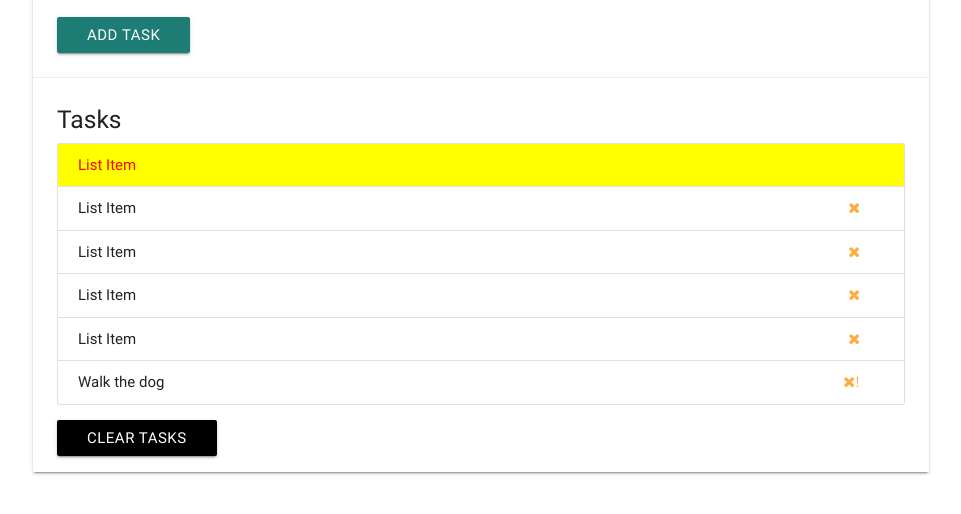
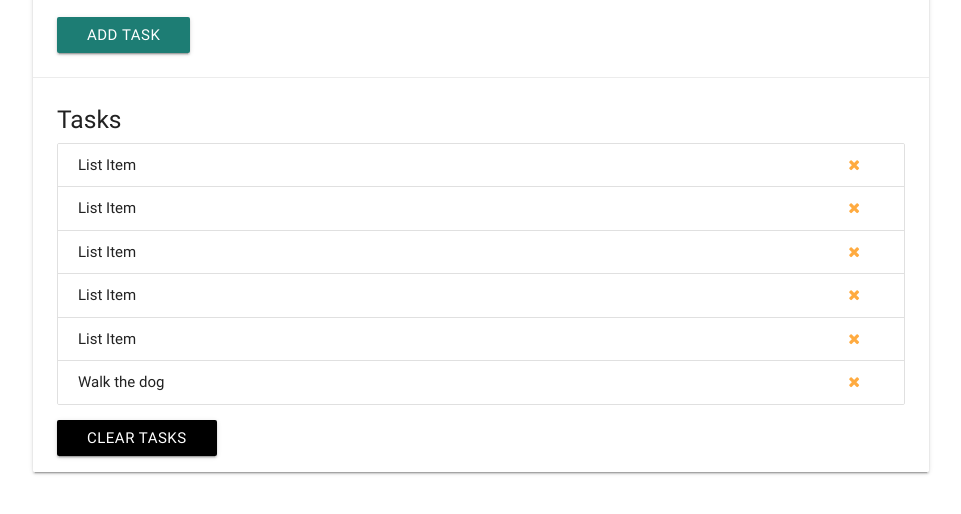
Before and after one commit to KondaHemanth/jsPractice, a plain HTML site: page index.html in a window 1280 px wide. Both pictures are taken after a click on the button "ADD TASK". Shown: the part 156-670 px from the top of the page, without its empty margins (159-1120 px from the left). Drawn offline with nearby package versions, Linux system fonts and the light colour scheme.

Commit message:
footnote

```diff
--- a/app.js
+++ b/app.js
@@ -1,9 +1,9 @@
-document.querySelector('li').style.background = 'yellow';
+//document.querySelector('li').style.background = 'yellow';
 
-const items = document.getElementsByClassName('collection-item');
+//const items = document.getElementsByClassName('collection-item');
 
 //console.log(items[0]);
-items[0].style.color = 'red';
+//items[0].style.color = 'red';
 
 
 function add(){
@@ -13,18 +13,18 @@ function add(){
   var elem = document.createElement('li');
   elem.className = "collection-item";
   var node = document.createTextNode(task);
-  var cross = document.getElementsByClassName('delete-item');
-  cross = cross[0];
 
 
-  console.log(elem);
-  console.log(node);
+  var cross = document.createElement('a');
+  cross.className = 'delete-item secondary-content';
+  cross.innerHTML = '<i class="fa fa-remove"></i>';
 
   elem.appendChild(node);
   elem.appendChild(cross);
 
   var lists = document.getElementsByClassName('collection');
+  //console.log(lists);
   var list = lists[0];
-  //console.log(list);
+
   list.appendChild(elem);
 }
--- a/index.html
+++ b/index.html
@@ -42,7 +42,7 @@
               <li class="collection-item">
                 List Item
                 <a href="#" class="delete-item secondary-content">
-                  <i class="fa fa-remove">!</i>
+                  <i class="fa fa-remove"></i>
                 </a>
               </li>
               <li class="collection-item">
```
